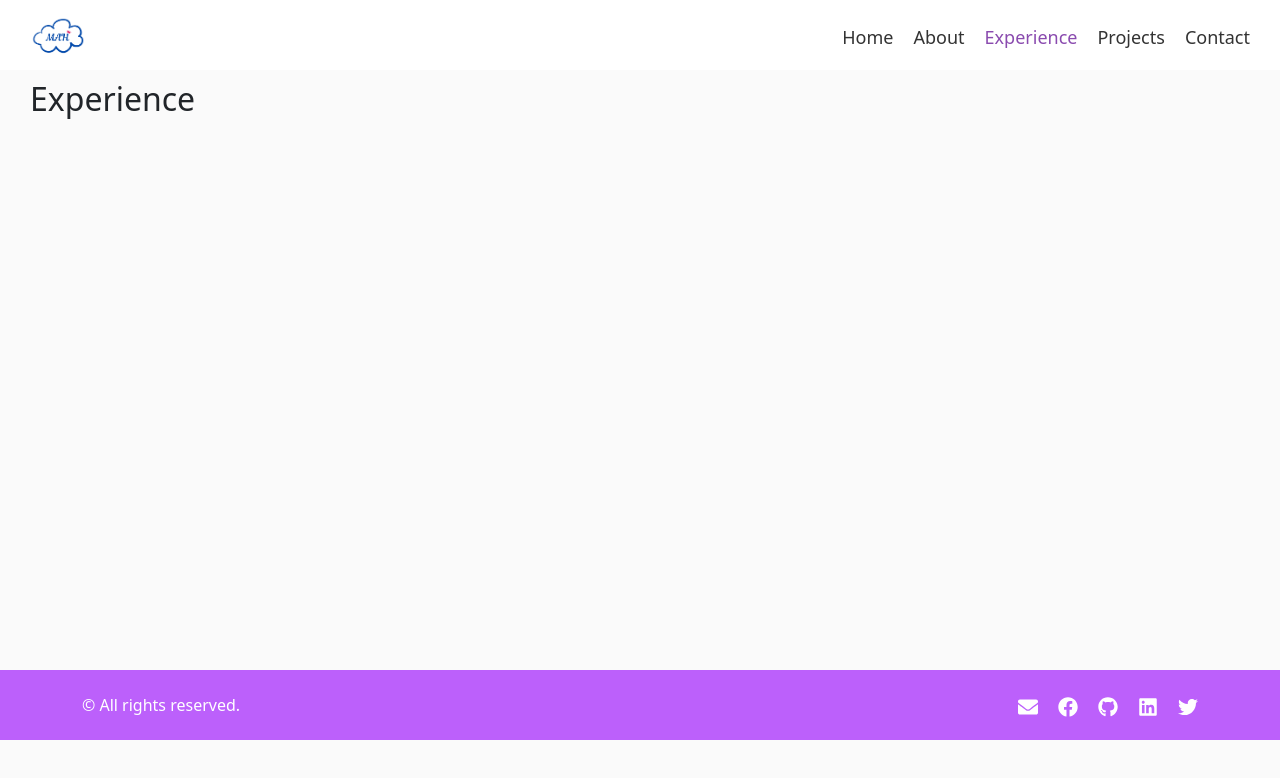
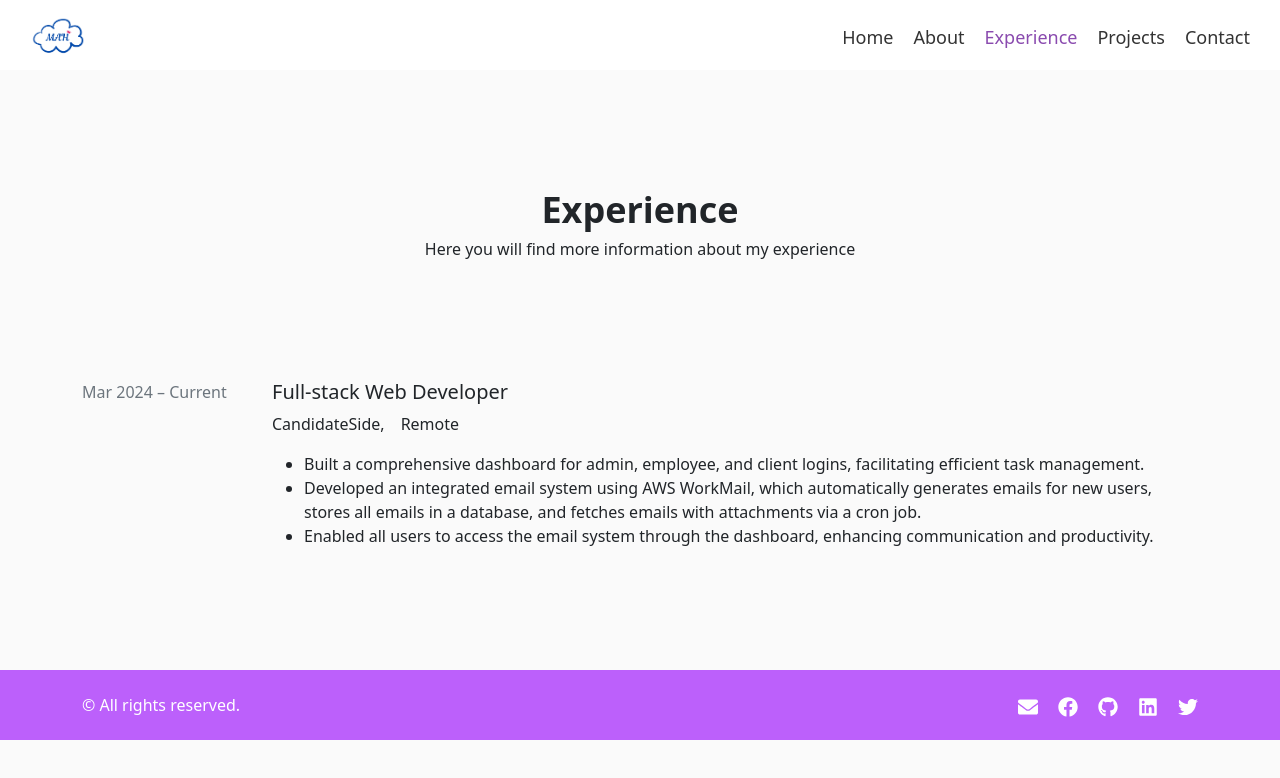
Before and after one commit to MAleemH/muhammad-aleem-hashmi-portfolio, a React (Create React App) app: page /experience in a window 1280 px wide. Shown: the top 778 px of the page. Built offline with nearby package versions, Linux system fonts and the light colour scheme.

Commit message:
Setup basic structure for experience page

```diff
--- a/src/components/experience.js
+++ b/src/components/experience.js
@@ -1,6 +1,45 @@
 const Experience = () => (
   <div className="main">
-    <h2>Experience</h2>
+    <div className="container hero-section">
+      <div className="row justify-content-center align-items-center h-100">
+        <div className="col-12">
+          <div className="hero-title text-center">Experience</div>
+          <p className="text-center">
+            Here you will find more information about my experience
+          </p>
+        </div>
+      </div>
+    </div>
+
+    <div className="container">
+      <div className="row">
+        <div className="col-2">
+          <p className="text-secondary">Mar 2024 – Current</p>
+        </div>
+        <div className="col-10">
+          <h5>Full-stack Web Developer</h5>
+          <div className="d-flex gap-3">
+            <p>CandidateSide,</p>
+            <p>Remote</p>
+          </div>
+          <ul>
+            <li>
+              Built a comprehensive dashboard for admin, employee, and client
+              logins, facilitating efficient task management.
+            </li>
+            <li>
+              Developed an integrated email system using AWS WorkMail, which
+              automatically generates emails for new users, stores all emails in
+              a database, and fetches emails with attachments via a cron job.
+            </li>
+            <li>
+              Enabled all users to access the email system through the
+              dashboard, enhancing communication and productivity.
+            </li>
+          </ul>
+        </div>
+      </div>
+    </div>
   </div>
 );
 
```
